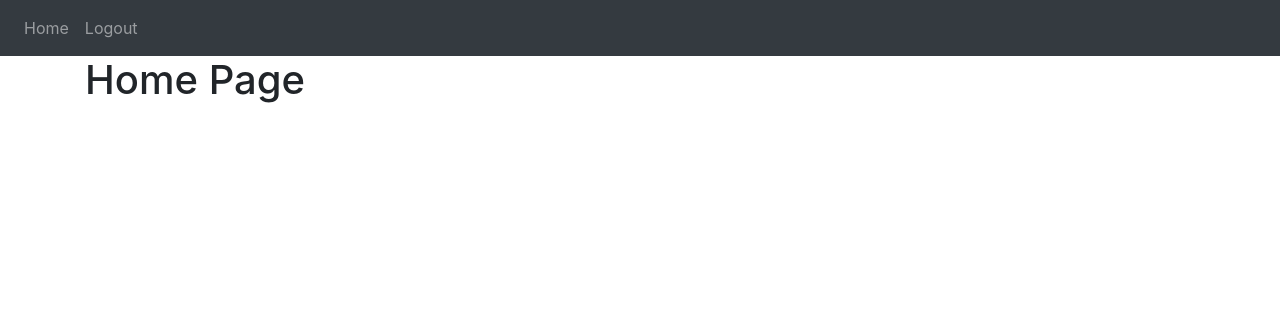
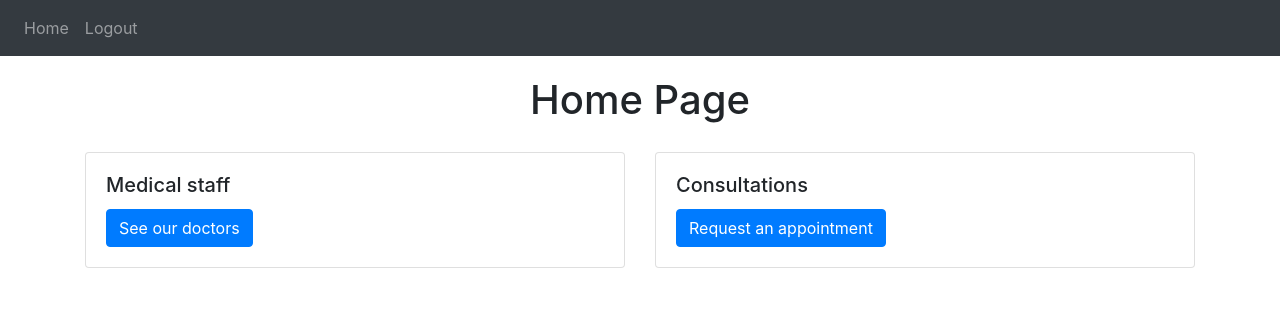
Before and after one commit to ioanaghergu/TeleMedix, a Flask app: page / in a window 1280 px wide. Shown: the top 316 px of the page. Run offline with Flask 3, Linux system fonts and the light colour scheme; a user stored in the database is signed in; some libraries are stand-ins or nearby versions.

Commit message:
Added consultation form and doctors list sections

```diff
--- a/website/templates/home.html
+++ b/website/templates/home.html
@@ -1,5 +1,23 @@
 {% extends "_baseTemplate.html" %}
 {% block title %}Home{% endblock %}
 {% block content %}
-<h1>Home Page</h1>
+<h1 style="text-align: center; padding: 20px;">Home Page</h1>
+<div class="row">
+    <div class="col-sm-6 mb-3 mb-sm-0">
+      <div class="card">
+        <div class="card-body">
+          <h5 class="card-title">Medical staff</h5>
+          <a href="/doctors-list" class="btn btn-primary">See our doctors</a>
+        </div>
+      </div>
+    </div>
+    <div class="col-sm-6">
+      <div class="card">
+        <div class="card-body">
+          <h5 class="card-title">Consultations</h5>
+          <a href="/consultation-form" class="btn btn-primary">Request an appointment</a>
+        </div>
+      </div>
+    </div>
+  </div>
 {% endblock %}
```
